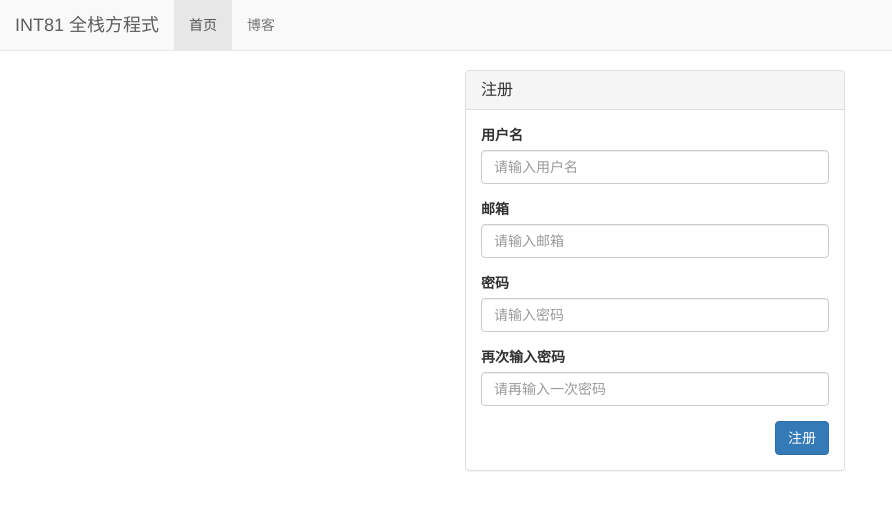
After one commit to warlock921/int81, a Django app: page /register/ in a window 1280 px wide. The commit adds this page. Shown: the top 510 px of the page, without its empty margins (0-892 px from the left). Run offline with Django 3.2, Linux system fonts and the light colour scheme; some libraries are stand-ins or nearby versions.

Commit message:
增加注册功能

```diff
--- a/int81/forms.py
+++ b/int81/forms.py
@@ -7,10 +7,11 @@
 
 from django import forms
 from django.contrib.auth import authenticate
+from django.contrib.auth.models import User
 
 class LoginForm(forms.Form):
-    username = forms.CharField(label="用户名", widget = forms.TextInput(attrs={'class':"form-control", 'placeholder':"请输入用户名"}))
-    password = forms.CharField(label="密码", widget = forms.PasswordInput(attrs={'class':"form-control", 'placeholder':"请输入密码"}))
+    username = forms.CharField(label="用户名", widget=forms.TextInput(attrs={'class':"form-control", 'placeholder':"请输入用户名"}))
+    password = forms.CharField(label="密码", widget=forms.PasswordInput(attrs={'class':"form-control", 'placeholder':"请输入密码"}))
 
     def clean(self):
         username = self.cleaned_data['username']
@@ -22,3 +23,31 @@ class LoginForm(forms.Form):
         else:
             self.cleaned_data['user'] = user
         return self.cleaned_data
+
+class RegForm(forms.Form):
+    username = forms.CharField(max_length=30, min_length=3, label="用户名", widget=forms.TextInput(attrs={'class':"form-control", 'placeholder':"请输入用户名"}))
+    email = forms.EmailField(label="邮箱", widget=forms.EmailInput(attrs={'class':"form-control", 'placeholder':"请输入邮箱"}))
+    password = forms.CharField(min_length=8, label="密码", widget=forms.PasswordInput(attrs={'class':"form-control", 'placeholder':"请输入密码"}))
+    password_again = forms.CharField(min_length=8, label="再次输入密码", widget=forms.PasswordInput(attrs={'class':"form-control", 'placeholder':"请再输入一次密码"}))
+
+    def clean_username(self):
+        username = self.cleaned_data['username']
+        if User.objects.filter(username=username).exists():
+            raise forms.ValidationError("用户名已经存在")
+        else:
+            return username
+
+    def clean_email(self):
+        email = self.cleaned_data['email']
+        if User.objects.filter(email=email).exists():
+            raise forms.ValidationError("邮箱已经存在")
+        else:
+            return email
+
+    def clean_password_again(self):
+        password = self.cleaned_data['password']
+        password_again = self.cleaned_data['password_again']
+        if password != password_again:
+            raise forms.ValidationError("两次输入的密码不一致")
+        else:
+            return password_again
--- a/int81/urls.py
+++ b/int81/urls.py
@@ -24,8 +24,10 @@ urlpatterns = [
     path('admin/', admin.site.urls),
     path('ckeditor', include('ckeditor_uploader.urls')),
     path('blog/', include('mainsite.urls')),
+    path('comment/', include('comment.urls')),
     path('login/', views.user_login, name='user_login'),
-    path('comment/', include('comment.urls')),
+    path('register/', views.user_register, name='user_register'),
+
 ]
 
 urlpatterns += static(settings.MEDIA_URL, document_root=settings.MEDIA_ROOT)
--- a/int81/views.py
+++ b/int81/views.py
@@ -7,12 +7,13 @@
 
 from django.shortcuts import render, redirect
 from django.contrib.auth import authenticate, login
+from django.contrib.auth.models import User
 from django.contrib.contenttypes.models import ContentType
 from django.core.cache import cache
 from django.urls import reverse
 from read_statistics.utils import get_seven_days_read_data, get_today_hot_data, get_yesterday_hot_data, get_week_hot_data
 from mainsite.models import Blog
-from .forms import LoginForm
+from .forms import LoginForm, RegForm
 
 def index(request):
     blog_content_type = ContentType.objects.get_for_model(Blog)
@@ -67,3 +68,22 @@ def user_login(request):
     context = {}
     context['login_form'] = login_form
     return render(request, 'login.html', context)
+
+def user_register(request):
+    if request.method == "POST":
+        reg_form = RegForm(request.POST)
+        if reg_form.is_valid():
+            username = reg_form.cleaned_data['username']
+            email = reg_form.cleaned_data['email']
+            password = reg_form.cleaned_data['password_again']
+            user = User.objects.create_user(username, email, password)
+            user.save()
+
+            user = authenticate(username=username, password=password)
+            login(request,user)
+            return redirect(request.GET.get('from', reverse('home')))
+    else:
+        reg_form = RegForm()
+    context = {}
+    context['reg_form'] = reg_form
+    return render(request, 'register.html', context)
--- a/templates/mainsite/blog_detail.html
+++ b/templates/mainsite/blog_detail.html
@@ -65,12 +65,13 @@
                     </form>
 
                 {% else %}
-                <a class="btn btn-primary" href="{% url 'user_login' %}?from={{ request.get_full_path }}">登录</a>
+                    <a class="btn btn-success" href="{% url 'user_login' %}?from={{ request.get_full_path }}">登录</a>
+                    or
+                    <a class="btn btn-danger" href="{% url 'user_register' %}?from={{ request.get_full_path }}">注册</a>
                 {% endif %}
 
             </div>
         </div>
-
         <div class="panel panel-success">
             <div class="panel-heading">
                 <h3 class="panel-title">评论</h3>
--- /dev/null
+++ b/templates/register.html
@@ -0,0 +1,36 @@
+{% extends "base.html" %}
+{% load staticfiles %}
+{% block title %}
+    INT81 | 注册
+{% endblock title %}
+{% block home-active %}
+    active
+{% endblock home-active %}
+{% block content %}
+    <div class="container">
+        <div class="col-xs-4 col-xs-offset-4">
+            <div class="row">
+                <div class="panel panel-default">
+                    <div class="panel-heading">
+                        <h3 class="panel-title">注册</h3>
+                    </div>
+                    <div class="panel-body">
+                        <form action="" method="POST">
+                            {% csrf_token %}
+                            {% for field in reg_form %}
+                                <div class="form-group">
+                                    <label for="{{ field.id_for_label }}">{{ field.label }}</label>
+                                    {{ field }}
+                                    <p class="text-danger">{{ field.errors.as_text }}</p>
+                                </div>
+                            {% endfor %}
+                            <span class="pull-left text-danger">{{ reg_form.non_field_errors }}</span>
+                            <button type="submit" class="btn btn-primary pull-right">注册</button>
+                        </form>
+                    </div>
+                </div>
+            </div>
+        </div>
+    </div>
+
+{% endblock content %}
```
Lines whose indentation alone changed are shown as unchanged.
